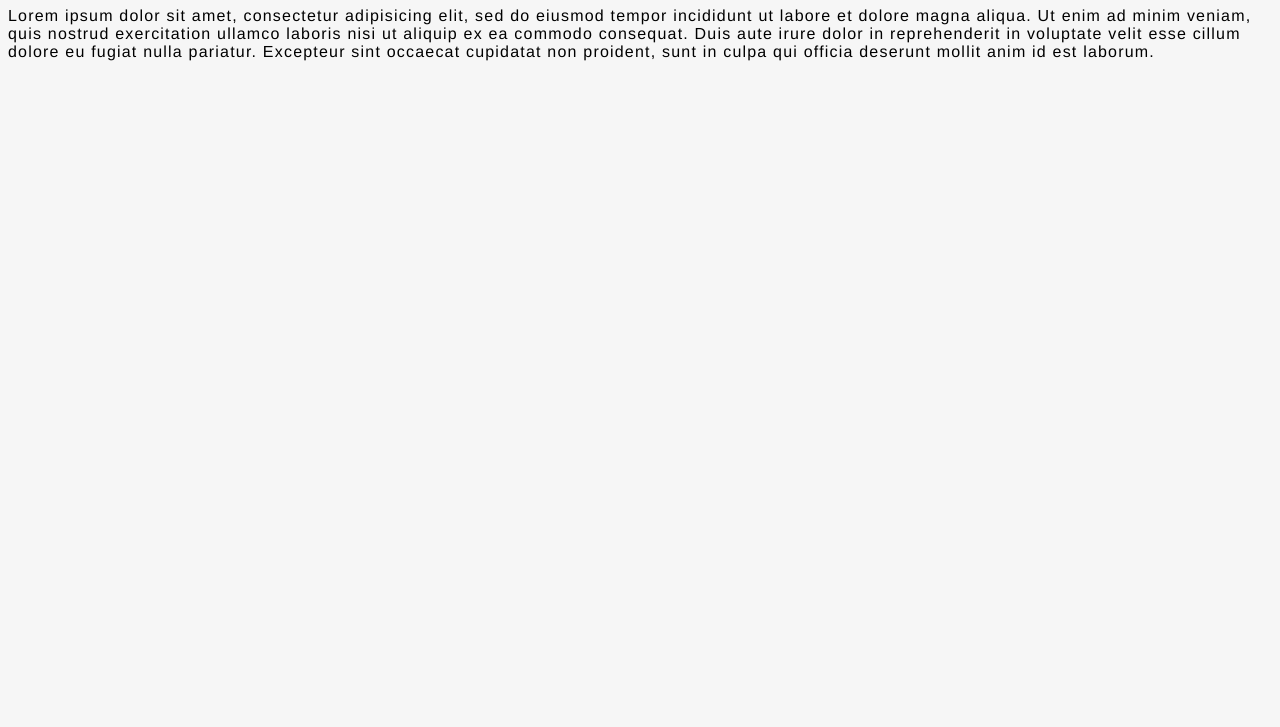
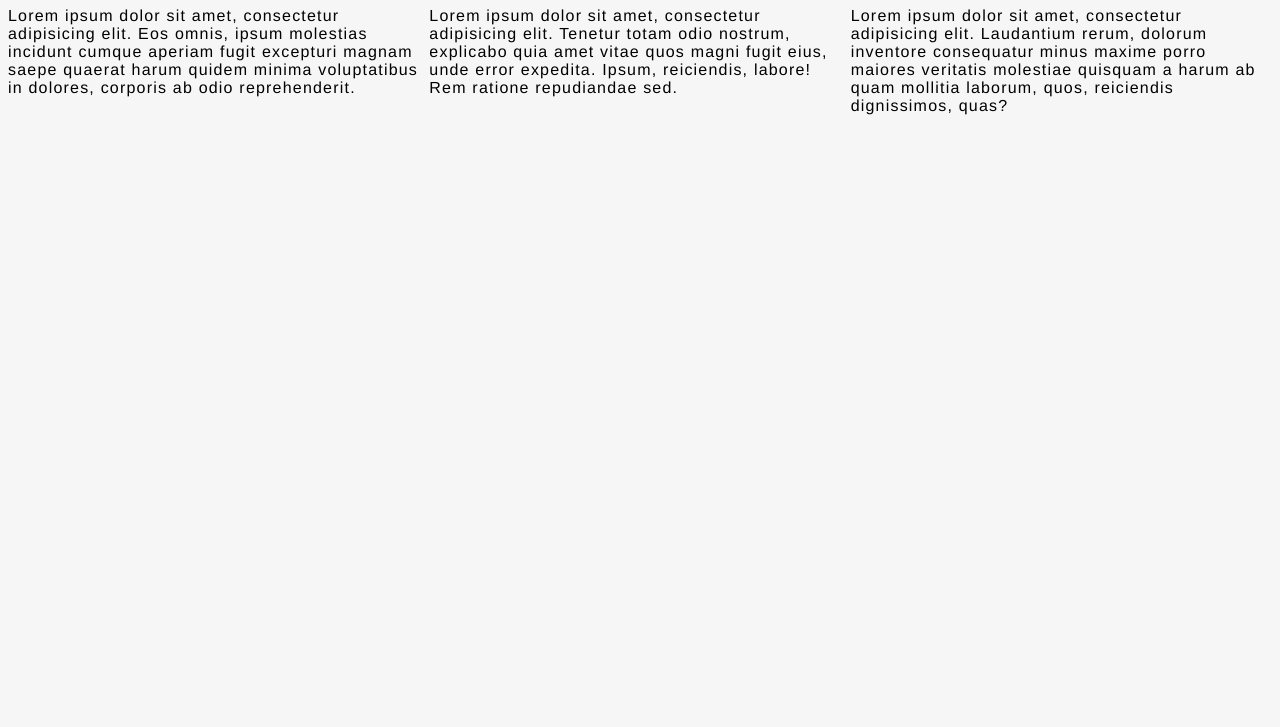
Before and after one commit to mehmetkose/puf, a website: page index.html in a window 1280 px wide. Shown: the part 73-800 px from the top of the page. Drawn offline with Linux system fonts and the light colour scheme.

Commit message:
init simple grid system

```diff
--- a/index.html
+++ b/index.html
@@ -10,8 +10,24 @@
 </head>
 
 <body>
-	<h1>Lorem Ipsum</h1>
-	<p>Lorem ipsum dolor sit amet, consectetur adipisicing elit, sed do eiusmod tempor incididunt ut labore et dolore magna aliqua. Ut enim ad minim veniam, quis nostrud exercitation ullamco laboris nisi ut aliquip ex ea commodo consequat. Duis aute irure dolor in reprehenderit in voluptate velit esse cillum dolore eu fugiat nulla pariatur. Excepteur sint occaecat cupidatat non proident, sunt in culpa qui officia deserunt mollit anim id est laborum.</p>
+	<div class="container">
+
+		<h1>Lorem Ipsum</h1>
+
+		<div class="row">
+		  <div class="column">
+		  	Lorem ipsum dolor sit amet, consectetur adipisicing elit. Eos omnis, ipsum molestias incidunt cumque aperiam fugit excepturi magnam saepe quaerat harum quidem minima voluptatibus in dolores, corporis ab odio reprehenderit.
+		  </div>
+		  <div class="column">
+		  	Lorem ipsum dolor sit amet, consectetur adipisicing elit. Tenetur totam odio nostrum, explicabo quia amet vitae quos magni fugit eius, unde error expedita. Ipsum, reiciendis, labore! Rem ratione repudiandae sed.
+		  </div>
+		  <div class="column">
+		  	Lorem ipsum dolor sit amet, consectetur adipisicing elit. Laudantium rerum, dolorum inventore consequatur minus maxime porro maiores veritatis molestiae quisquam a harum ab quam mollitia laborum, quos, reiciendis dignissimos, quas?
+		  </div>
+		</div>
+
+	</div>
+
 </body>
 
 </html>
--- a/puf.styl
+++ b/puf.styl
@@ -13,6 +13,21 @@ body
   background-color: var(--main-color)
   border-radius: var(--border-radius-size)
 
+
+.container
+  margin: 0 auto
+  max-width: 112.0rem
+  position: relative
+  width: 100%
+
+// Grids
+.row
+  display: flex
+
+  .column
+    flex: 1
+
+
 h1
   font-size: calc(--font-size * 1.2)
   font-weight: bold
```
Also changed, not shown: puf.css.
